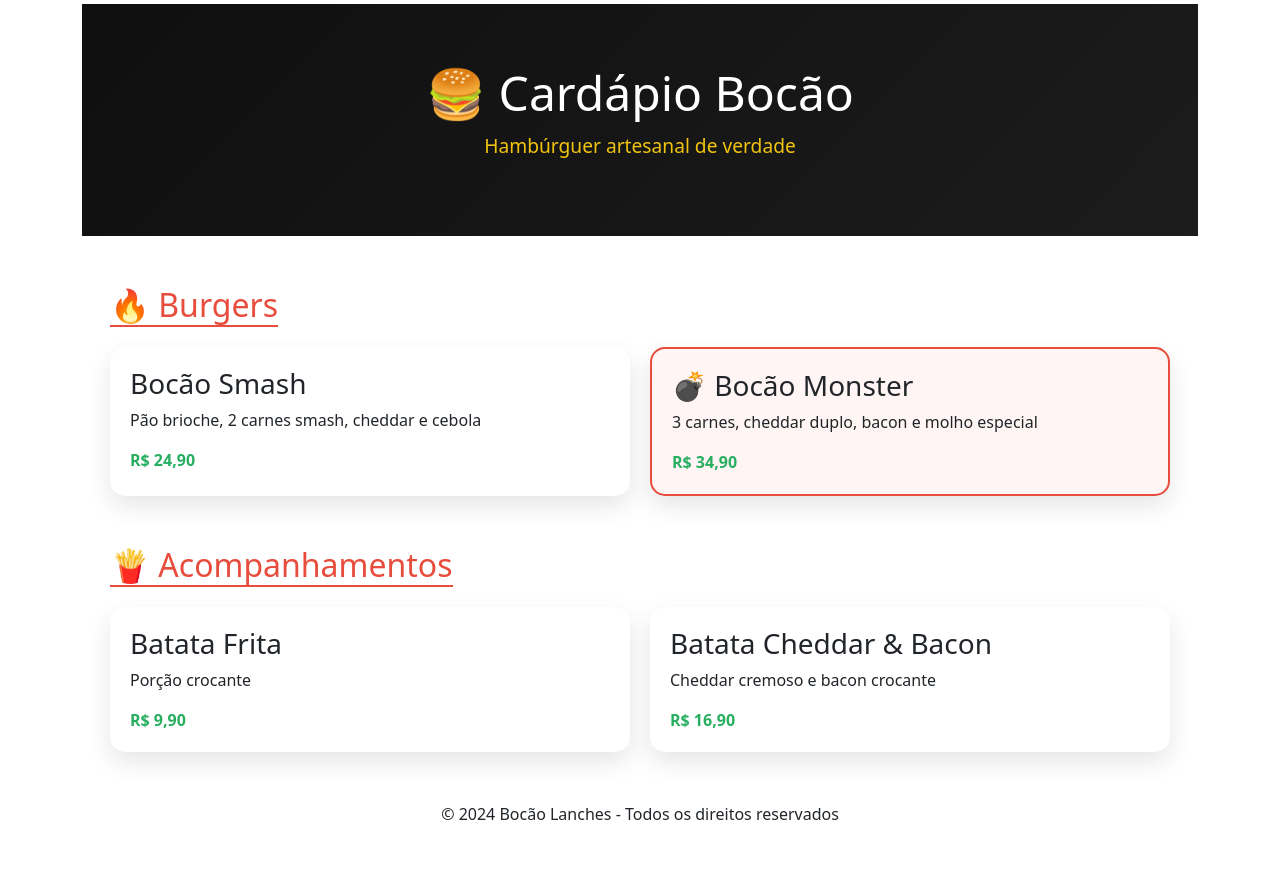
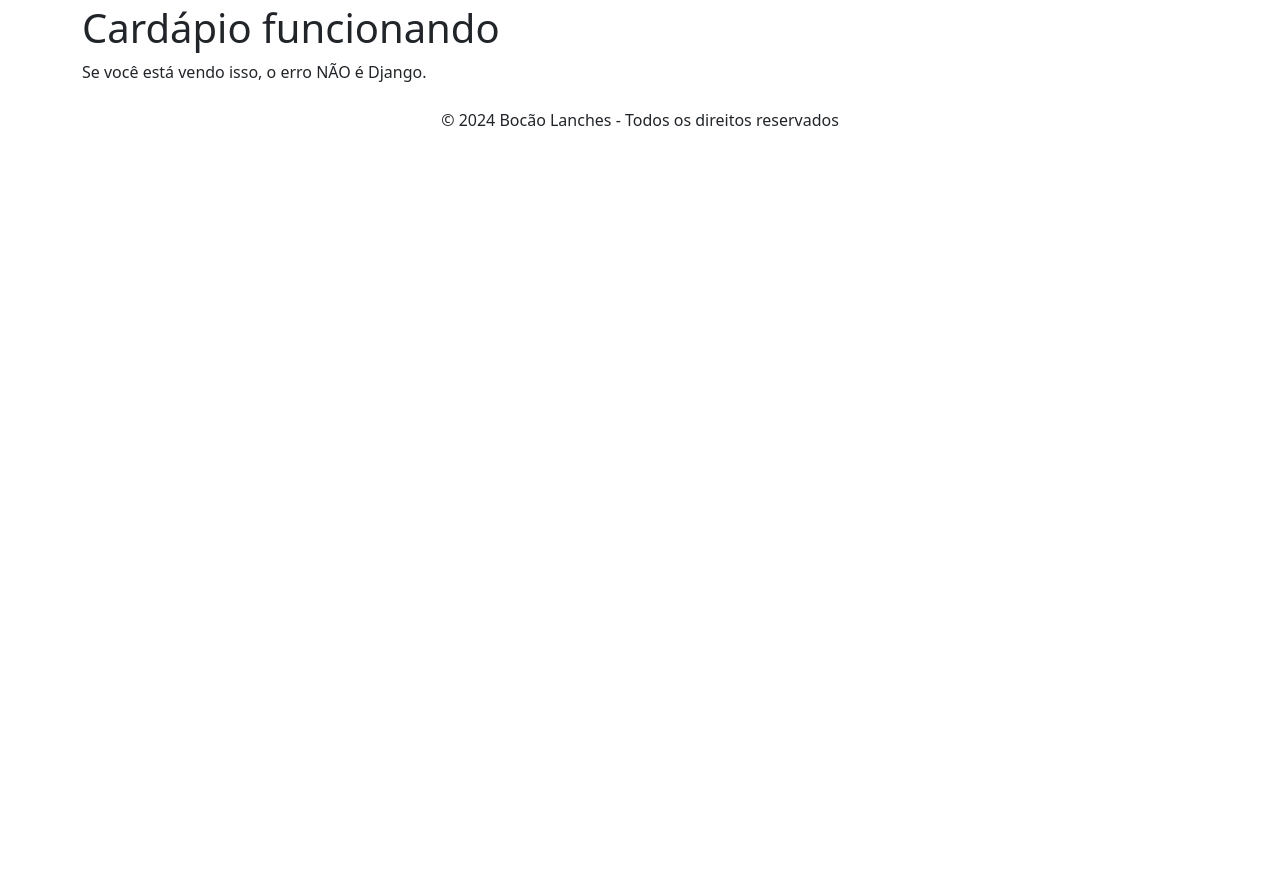
Before and after one commit to devgui01/BocaoLanches, a Django app: page /cardapio/ in a window 1280 px wide. Shown: the part 346-1228 px from the top of the page. After the commit the page ends 472 px from the top, so only its background shows below. Run offline with Django 4.2, Linux system fonts and the light colour scheme.

Commit message:
13/01/2026

```diff
--- a/templates/core/cardapio.html
+++ b/templates/core/cardapio.html
@@ -3,105 +3,6 @@
 {% block title %}Cardápio | Bocão Lanches{% endblock %}
 
 {% block content %}
-
-<div style="
-    background: linear-gradient(135deg, #0f0f0f, #1c1c1c);
-    color: white;
-    padding: 60px 20px;
-    text-align: center;
-    margin-bottom: 50px;
-">
-    <h1 style="font-size: 3rem; margin-bottom: 10px;">🍔 Cardápio Bocão</h1>
-    <p style="font-size: 1.2rem; color: #f1c40f;">
-        Hambúrguer artesanal de verdade
-    </p>
-</div>
-
-<div style="max-width: 1100px; margin: auto; padding: 0 20px;">
-
-    <!-- CATEGORIA -->
-    <h2 style="
-        color: #e74c3c;
-        border-bottom: 2px solid #e74c3c;
-        display: inline-block;
-        margin-bottom: 20px;
-    ">
-        🔥 Burgers
-    </h2>
-
-    <div style="
-        display: grid;
-        grid-template-columns: repeat(auto-fit, minmax(260px, 1fr));
-        gap: 20px;
-        margin-bottom: 50px;
-    ">
-
-        <div style="
-            background: white;
-            border-radius: 15px;
-            padding: 20px;
-            box-shadow: 0 10px 25px rgba(0,0,0,.1);
-        ">
-            <h3>Bocão Smash</h3>
-            <p>Pão brioche, 2 carnes smash, cheddar e cebola</p>
-            <strong style="color:#27ae60;">R$ 24,90</strong>
-        </div>
-
-        <div style="
-            background: #fff5f5;
-            border-radius: 15px;
-            padding: 20px;
-            border: 2px solid #e74c3c;
-            box-shadow: 0 10px 25px rgba(0,0,0,.1);
-        ">
-            <h3>💣 Bocão Monster</h3>
-            <p>3 carnes, cheddar duplo, bacon e molho especial</p>
-            <strong style="color:#27ae60;">R$ 34,90</strong>
-        </div>
-
-    </div>
-
-    <!-- CATEGORIA -->
-    <h2 style="
-        color: #e74c3c;
-        border-bottom: 2px solid #e74c3c;
-        display: inline-block;
-        margin-bottom: 20px;
-    ">
-        🍟 Acompanhamentos
-    </h2>
-
-    <div style="
-        display: grid;
-        grid-template-columns: repeat(auto-fit, minmax(260px, 1fr));
-        gap: 20px;
-        margin-bottom: 50px;
-    ">
-
-        <div style="
-            background: white;
-            border-radius: 15px;
-            padding: 20px;
-            box-shadow: 0 10px 25px rgba(0,0,0,.1);
-        ">
-            <h3>Batata Frita</h3>
-            <p>Porção crocante</p>
-            <strong style="color:#27ae60;">R$ 9,90</strong>
-        </div>
-
-        <div style="
-            background: white;
-            border-radius: 15px;
-            padding: 20px;
-            box-shadow: 0 10px 25px rgba(0,0,0,.1);
-        ">
-            <h3>Batata Cheddar & Bacon</h3>
-            <p>Cheddar cremoso e bacon crocante</p>
-            <strong style="color:#27ae60;">R$ 16,90</strong>
-        </div>
-
-    </div>
-
-</div>
-
+<h1>Cardápio funcionando</h1>
+<p>Se você está vendo isso, o erro NÃO é Django.</p>
 {% endblock %}
```
